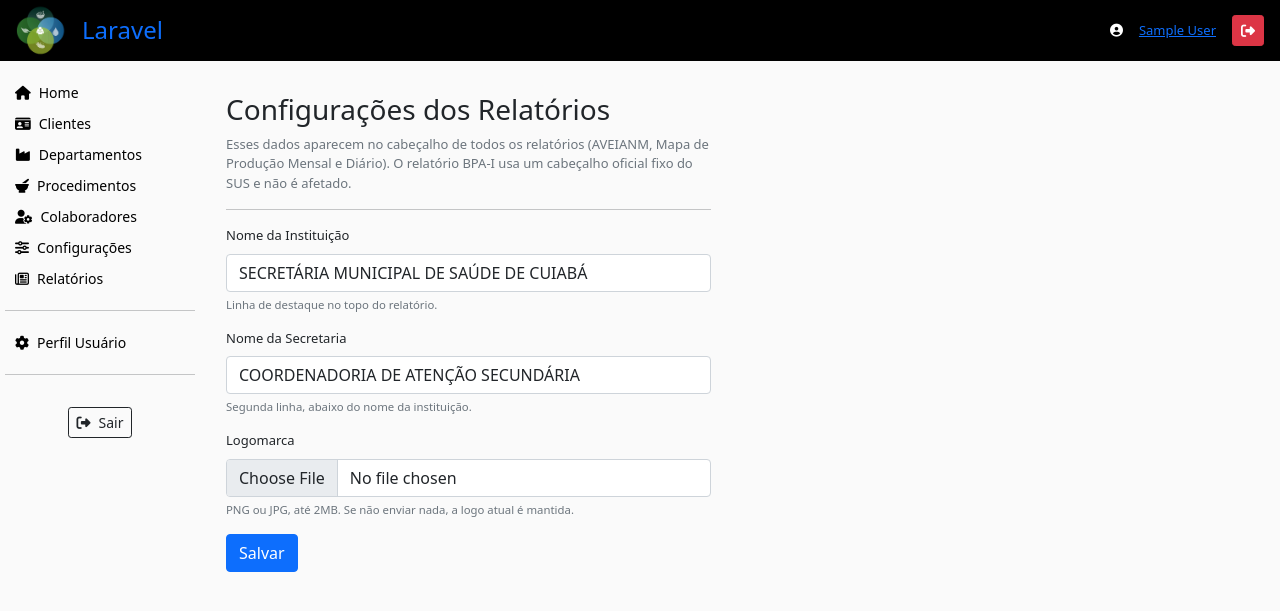
After one commit to andersonsilvasilva/gestor2026, a Laravel app: page /configuracoes in a window 1280 px wide. The commit adds this page. Shown: the top 611 px of the page. Run offline with Laravel 12, Linux system fonts and the light colour scheme; the visitor is signed in with stand-in values (Sample User, id 1); data comes from the database, SQL or seed files in the repository; some libraries are stand-ins or nearby versions.

Commit message:
Let admin configure institution name, secretaria name and logo on reports
Adds an admin-only settings screen (Configuracoes, single-row table)
where the "Nome da Instituicao" and "Nome da Secretaria" header lines
and the logo shown on generated reports can be edited, instead of
being hardcoded into every report design.

Parameterized the 3 reports that share this header layout (aveianm,
mapa_producao, mapa_producao_diario): the logo image and the two
staticText header lines became textField elements driven by new
LOGO_PATH/NOME_INSTITUICAO/NOME_SECRETARIA parameters. BPA-I is left
untouched since its header is a single fixed image matching the
official SUS form layout, not app branding.

ControllerReport passes these from Configuracao::atual(), falling
back to the existing bundled logo when none has been uploaded yet -
verified byte-identical PDF output against the previous hardcoded
version before any settings are changed.

Also switched the new controller's authorization to the existing
Gate::define('admin') (checks role === 'admin', already used by the
sidebar's @can('admin')) rather than the ad-hoc id == 1 check used
elsewhere in the app.

```diff
--- /dev/null
+++ b/app/Http/Controllers/ConfiguracaoController.php
@@ -0,0 +1,53 @@
+<?php
+
+namespace App\Http\Controllers;
+
+use App\Models\Configuracao;
+use Illuminate\Http\Request;
+use Illuminate\Support\Facades\Auth;
+
+class ConfiguracaoController extends Controller
+{
+    public function edit()
+    {
+        $this->authorizeAdmin();
+
+        $configuracao = Configuracao::atual();
+
+        return view('configuracoes.edit', compact('configuracao'));
+    }
+
+    public function update(Request $request)
+    {
+        $this->authorizeAdmin();
+
+        $validated = $request->validate([
+            'nome_instituicao' => 'required|string|max:255',
+            'nome_secretaria'  => 'required|string|max:255',
+            'logo'             => 'nullable|image|mimes:png,jpg,jpeg|max:2048',
+        ]);
+
+        $configuracao = Configuracao::atual();
+        $logoPath = $configuracao->logo_path;
+
+        if ($request->hasFile('logo')) {
+            $extensao = $request->file('logo')->extension();
+            $logoPath = $request->file('logo')->storeAs('logos', 'logo_instituicao.' . $extensao, 'public');
+        }
+
+        $configuracao->update([
+            'nome_instituicao' => $validated['nome_instituicao'],
+            'nome_secretaria'  => $validated['nome_secretaria'],
+            'logo_path'        => $logoPath,
+        ]);
+
+        return redirect()->route('configuracoes.edit')->with('success', 'Configurações atualizadas com sucesso!');
+    }
+
+    private function authorizeAdmin()
+    {
+        if (!Auth::user()->can('admin')) {
+            abort(403, 'Você não tem permissão para acessar esta página.');
+        }
+    }
+}
--- /dev/null
+++ b/app/Models/Configuracao.php
@@ -0,0 +1,24 @@
+<?php
+
+namespace App\Models;
+
+use Illuminate\Database\Eloquent\Model;
+
+class Configuracao extends Model
+{
+    protected $table = 'configuracoes';
+
+    protected $fillable = [
+        'nome_instituicao',
+        'nome_secretaria',
+        'logo_path',
+    ];
+
+    /**
+     * Configuração única do sistema (linha singleton).
+     */
+    public static function atual(): self
+    {
+        return static::first() ?? static::create([]);
+    }
+}
--- a/resources/views/components/side-bar.blade.php
+++ b/resources/views/components/side-bar.blade.php
@@ -5,6 +5,7 @@
             <a href="{{ route('departments')}}"><i class="fas fa-industry me-2"></i>Departamentos</a>
             <a href="{{ route('procedimentos')}}"><i class="fas fa-solid fa-mortar-pestle me-2"></i>Procedimentos</a>
             <a href="{{ route('colaborators.rh-users')}}"><i class="fas fa-user-gear me-2"></i>Colaboradores</a>
+            <a href="{{ route('configuracoes.edit')}}"><i class="fas fa-sliders me-2"></i>Configurações</a>
         @endcan
             <a href="{{ route('gerador')}}"><i class="fa-regular fa-newspaper me-2"></i>Relatórios</a>
     <hr>
--- /dev/null
+++ b/resources/views/configuracoes/edit.blade.php
@@ -0,0 +1,61 @@
+<x-layout-app page-title='Configurações dos Relatórios'>
+    <div class="w-50 p-4">
+
+        <h3>Configurações dos Relatórios</h3>
+        <p class="text-muted">Esses dados aparecem no cabeçalho de todos os relatórios (AVEIANM, Mapa de Produção Mensal e Diário). O relatório BPA-I usa um cabeçalho oficial fixo do SUS e não é afetado.</p>
+
+        <hr>
+
+        @if(session('success'))
+            <div class="alert alert-success">
+                {{ session('success') }}
+            </div>
+        @endif
+
+        <form action="{{ route('configuracoes.update') }}" method="post" enctype="multipart/form-data">
+
+            @csrf
+
+            <div class="mb-3">
+                <label for="nome_instituicao" class="form-label">Nome da Instituição</label>
+                <input type="text" class="form-control" id="nome_instituicao" name="nome_instituicao" required
+                       value="{{ old('nome_instituicao', $configuracao->nome_instituicao) }}">
+                <div class="form-text">Linha de destaque no topo do relatório.</div>
+                @error('nome_instituicao')
+                    <div class="text-danger">{{ $message }}</div>
+                @enderror
+            </div>
+
+            <div class="mb-3">
+                <label for="nome_secretaria" class="form-label">Nome da Secretaria</label>
+                <input type="text" class="form-control" id="nome_secretaria" name="nome_secretaria" required
+                       value="{{ old('nome_secretaria', $configuracao->nome_secretaria) }}">
+                <div class="form-text">Segunda linha, abaixo do nome da instituição.</div>
+                @error('nome_secretaria')
+                    <div class="text-danger">{{ $message }}</div>
+                @enderror
+            </div>
+
+            <div class="mb-3">
+                <label for="logo" class="form-label">Logomarca</label>
+                @if($configuracao->logo_path)
+                    <div class="mb-2">
+                        <img src="{{ asset('storage/' . $configuracao->logo_path) }}" alt="Logo atual" style="max-height: 100px; max-width: 200px;" class="border p-1">
+                    </div>
+                @endif
+                <input type="file" class="form-control" id="logo" name="logo" accept="image/png,image/jpeg">
+                <div class="form-text">PNG ou JPG, até 2MB. Se não enviar nada, a logo atual é mantida.</div>
+                @error('logo')
+                    <div class="text-danger">{{ $message }}</div>
+                @enderror
+            </div>
+
+            <div class="mb-3">
+                <button type="submit" class="btn btn-primary">Salvar</button>
+            </div>
+
+        </form>
+
+    </div>
+
+</x-layout-app>
--- a/routes/web.php
+++ b/routes/web.php
@@ -2,6 +2,7 @@
 
 use App\Http\Controllers\AgendaController;
 use App\Http\Controllers\ClienteController;
+use App\Http\Controllers\ConfiguracaoController;
 use App\Http\Controllers\ConfirmAccountController;
 use App\Http\Controllers\DepartmentController;
 use App\Http\Controllers\ProcedimentoControl;
@@ -92,4 +93,8 @@ Route::middleware('auth')->group(function(){
     Route::post('/gerar', [ControllerReport::class,'generateReport'])->name('gerar');
     Route::get('/parametros' , [ControllerReport::class,'getParametros']) ->name('parametros');
 
+    // Configurações dos relatórios (só admin)
+    Route::get('/configuracoes', [ConfiguracaoController::class, 'edit'])->name('configuracoes.edit');
+    Route::post('/configuracoes', [ConfiguracaoController::class, 'update'])->name('configuracoes.update');
+
 });
```
Also changed, not shown: app/Http/Controllers/ControllerReport.php (+25 -3 lines), database/migrations/2026_07_20_204140_create_configuracoes_table.php (added), 3 other files.
